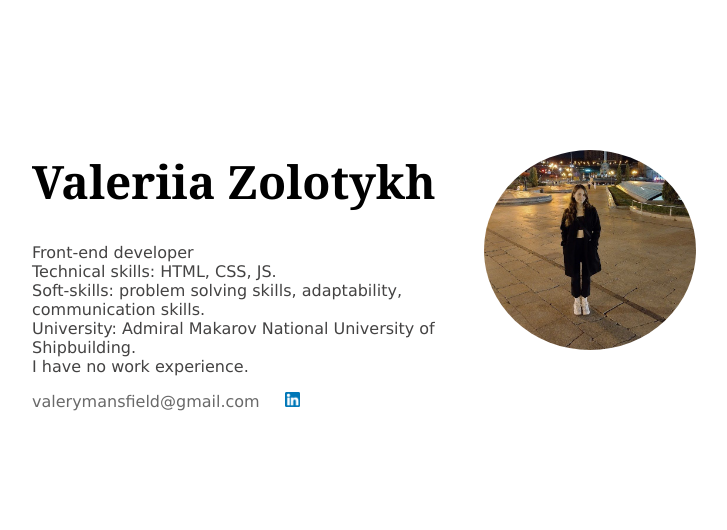
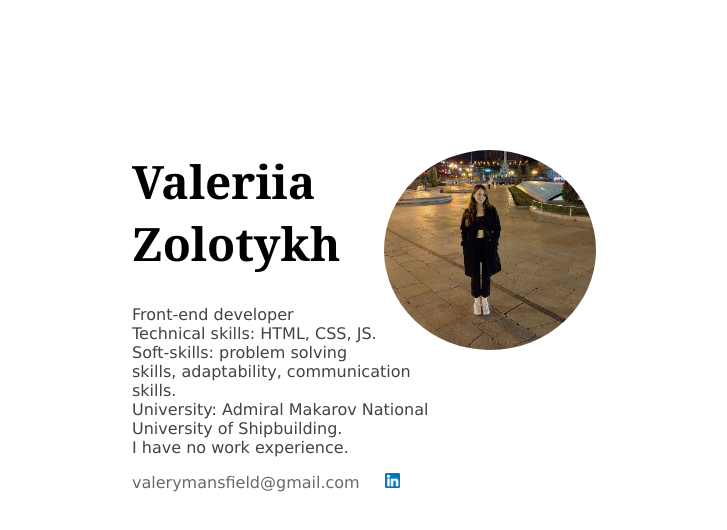
Before and after one commit to ValeryZolotykh/ValeryZolotykh.github.io, a plain HTML site: page index.html in a window 1280 px wide. Shown: the whole page, without its empty margins (276-1003 px from the left). Drawn offline with Linux system fonts and the light colour scheme.

Commit message:
Update style.css

```diff
--- a/style.css
+++ b/style.css
@@ -9,7 +9,7 @@ h1 {
 }
 
 .main_content {
-    margin: 150px 300px;
+    margin: 150px 400px;
 }
 
 .photo {
```
